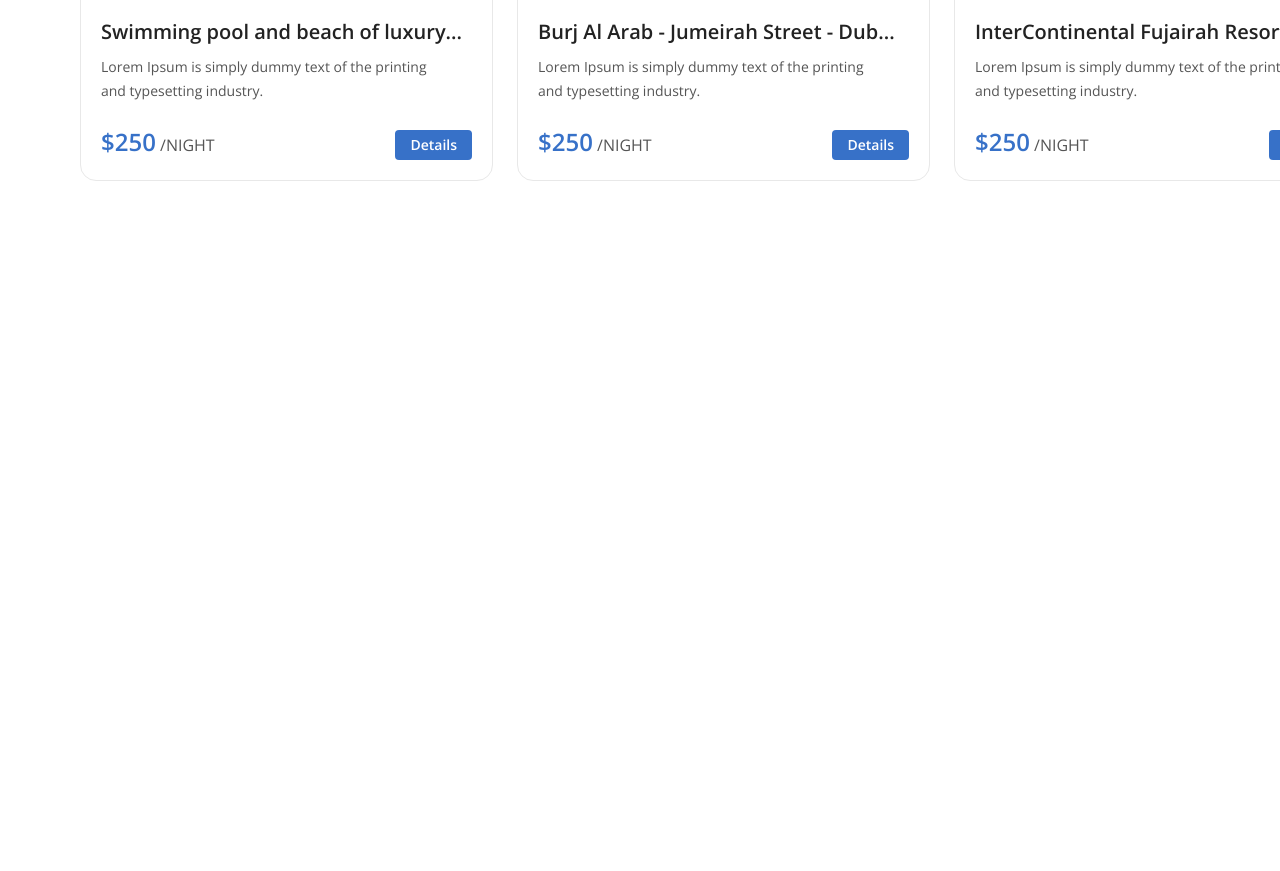
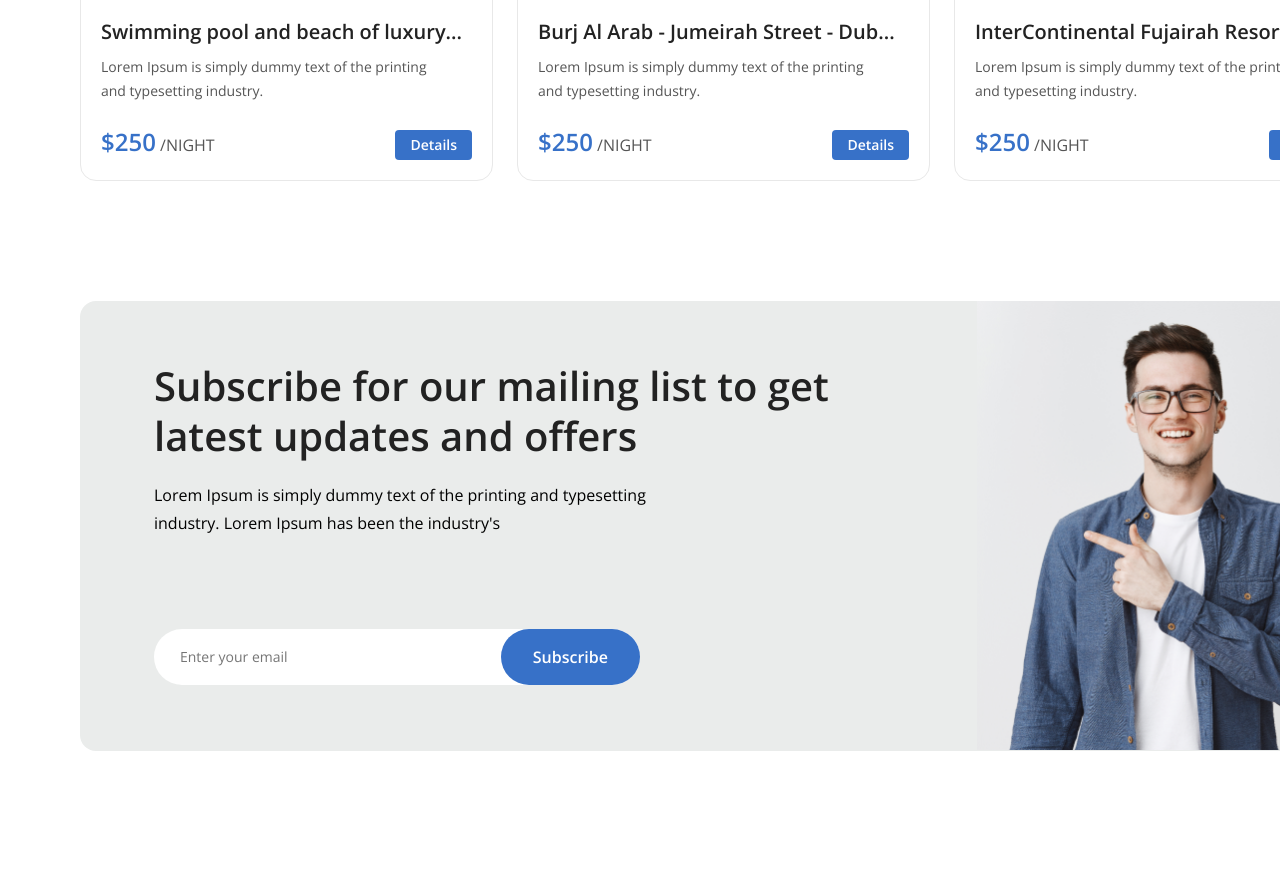
Before and after one commit to Vadym-Vasiliev/hotelo, a plain HTML site: page index.html in a window 1280 px wide. Shown: the part 3678-4549 px from the top of the page. Before the commit the page ends 3979 px from the top, so only its background shows below. Drawn offline with nearby package versions, Linux system fonts and the light colour scheme.

Commit message:
add subscribe

```diff
--- a/index.html
+++ b/index.html
@@ -454,6 +454,37 @@
           </div>
         </div>
       </section>
+
+      <!-- SUBSCRIBE -->
+      <section class="subscribe">
+        <div class="container">
+          <div class="subscribe-position">
+            <div class="subscribe-content">
+              <div class="subscribe-leftblock">
+                <h2 class="subscribe-leftblock__title">
+                  Subscribe for our mailing list to get latest updates and offers
+                </h2>
+                <p class="subscribe-leftblock__text">
+                  Lorem Ipsum is simply dummy text of the printing and typesetting industry. Lorem
+                  Ipsum has been the industry's
+                </p>
+                <form class="subscribe-form">
+                  <input
+                    class="subscribe-form__input"
+                    type="email"
+                    name="email"
+                    placeholder="Enter your email"
+                  />
+                  <button class="subscribe-form__btn" type="submit">Subscribe</button>
+                </form>
+              </div>
+              <div class="subscribe-rightblock">
+                <img class="subscribe-rightblock__img" src="./img/subscribe-man.png" alt="man" />
+              </div>
+            </div>
+          </div>
+        </div>
+      </section>
     </main>
   </body>
 </html>
--- /dev/null
+++ b/sass/components/_subscribe.scss
@@ -0,0 +1,79 @@
+.subscribe {
+  padding-bottom: 120px;
+}
+
+.subscribe-content {
+  display: flex;
+  justify-content: space-between;
+  border-radius: 16px;
+  background-color: $second-bgc;
+}
+
+.subscribe-leftblock {
+  width: 701px;
+  padding: 60px 0 66px 74px;
+
+  &__title {
+    font-weight: 600;
+    font-size: 40px;
+    line-height: 1.25;
+    margin-bottom: 20px;
+    width: 701px;
+
+    color: $second-text;
+  }
+
+  &__text {
+    font-weight: 400;
+    font-size: 16px;
+    line-height: 1.75;
+    max-width: 536px;
+  }
+}
+
+.subscribe-rightblock {
+  &__img {
+    width: 383px;
+  }
+}
+
+.subscribe-form {
+  margin-top: 92px;
+  width: 486px;
+  display: flex;
+
+  border-radius: 50px;
+
+  background-color: $main-bgc;
+
+  &__input {
+    font-weight: 400;
+    font-size: 14px;
+    line-height: 2;
+    padding: 14px 26px;
+    border: transparent;
+
+    background-color: transparent;
+  }
+
+  &__btn {
+    font-style: normal;
+    font-weight: 600;
+    font-size: 16px;
+    line-height: 1.5;
+    border: transparent;
+    padding: 16px 32px;
+    border-radius: 50px;
+    cursor: pointer;
+    margin-left: auto;
+    transition: background-color 250ms linear;
+
+    color: $white-text;
+    background-color: $accent;
+
+    &:hover,
+    &:focus {
+      background-color: #3771c8c9;
+    }
+  }
+}
--- a/sass/main.scss
+++ b/sass/main.scss
@@ -11,3 +11,4 @@
 @import './components/company';
 @import './components/reviews';
 @import './components/hotels';
+@import './components/subscribe';
```
Also changed, not shown: css/main.css, css/main.min.css, img/subscribe-man.png (added), 2 other files.
